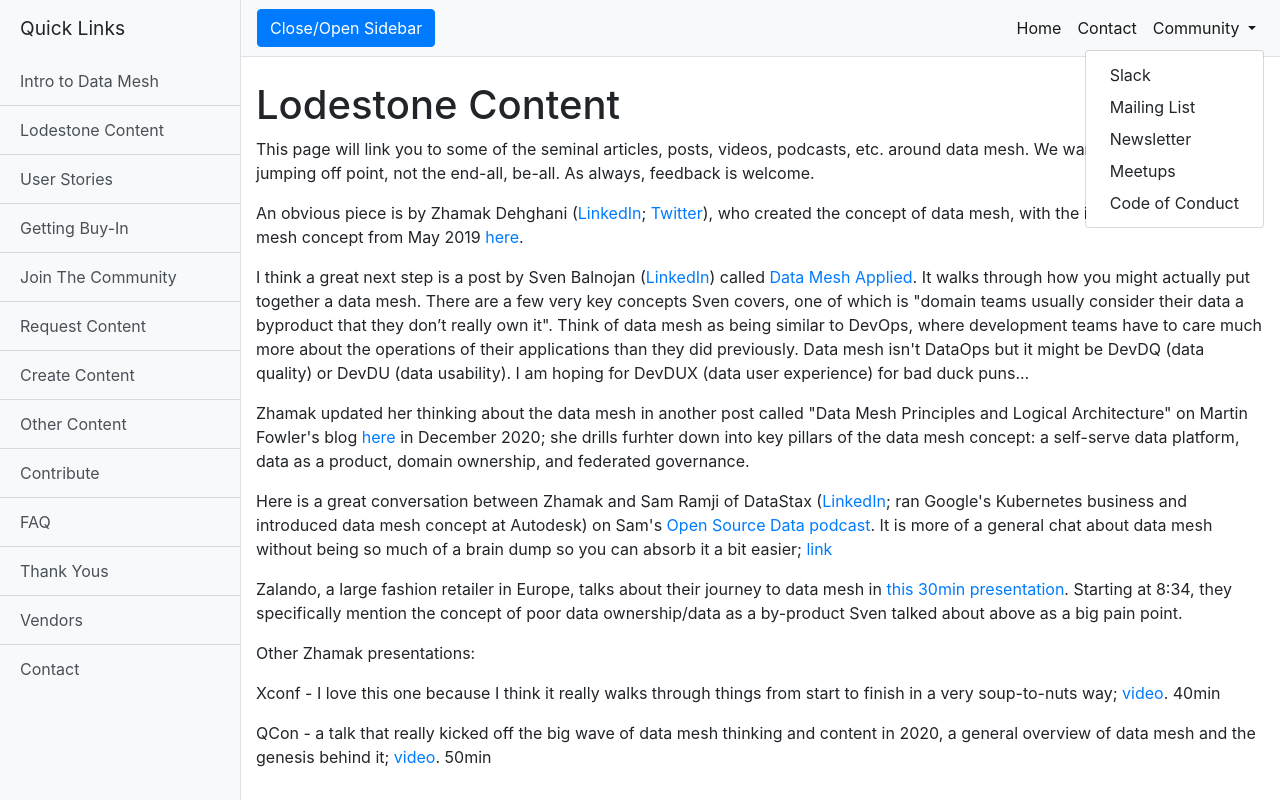
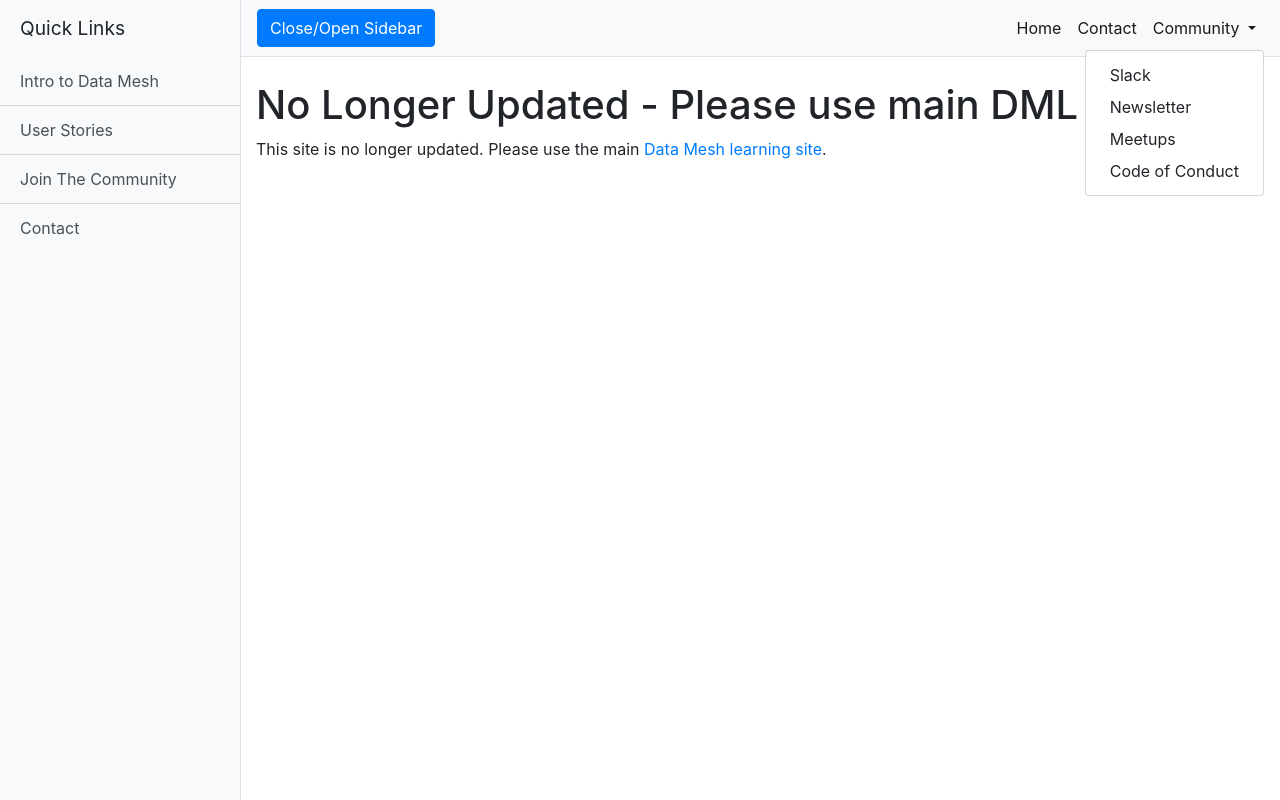
Before and after one commit to datameshlearning/lodestone-content, a website: page index.html in a window 1280 px wide. Both pictures are taken after a click on the button "Community". Drawn offline with Linux system fonts and the light colour scheme.

Commit message:
Update index.html

```diff
--- a/index.html
+++ b/index.html
@@ -8,7 +8,7 @@
   <meta name="description" content="">
   <meta name="author" content="">
 
-  <title>Key Content - Data Mesh Learning</title>
+  <title>Create Data Mesh Content - Data Mesh Learning</title>
 
   <!-- Bootstrap core CSS -->
   <link href="vendor/bootstrap/css/bootstrap.min.css" rel="stylesheet">
@@ -26,19 +26,10 @@
     <div class="bg-light border-right" id="sidebar-wrapper">
       <div class="sidebar-heading">Quick Links</div>
       <div class="list-group list-group-flush">
-        <a href="https://datameshlearning.github.io/intro-to-data-mesh/" class="list-group-item list-group-item-action bg-light">Intro to Data Mesh</a>
-        <a href="https://datameshlearning.github.io/lodestone-content/" class="list-group-item list-group-item-action bg-light">Lodestone Content</a>
-        <a href="https://datameshlearning.github.io/user-stories/" class="list-group-item list-group-item-action bg-light">User Stories</a>
-        <a href="https://datameshlearning.github.io/getting-buy-in/" class="list-group-item list-group-item-action bg-light">Getting Buy-In</a>
-        <a href="https://datameshlearning.github.io/join-the-community/" class="list-group-item list-group-item-action bg-light">Join The Community</a>
-        <a href="https://datameshlearning.github.io/request-content/" class="list-group-item list-group-item-action bg-light">Request Content</a>
-        <a href="https://datameshlearning.github.io/create-content/" class="list-group-item list-group-item-action bg-light">Create Content</a>
-        <a href="https://datameshlearning.github.io/other-content/" class="list-group-item list-group-item-action bg-light">Other Content</a>
-        <a href="https://datameshlearning.github.io/contribute/" class="list-group-item list-group-item-action bg-light">Contribute</a>
-        <a href="https://datameshlearning.github.io/faq/" class="list-group-item list-group-item-action bg-light">FAQ</a>
-        <a href="https://datameshlearning.github.io/thank-yous/" class="list-group-item list-group-item-action bg-light">Thank Yous</a>
-        <a href="https://datameshlearning.github.io/vendors/" class="list-group-item list-group-item-action bg-light">Vendors</a>
-        <a href="https://datameshlearning.github.io/contact/" class="list-group-item list-group-item-action bg-light">Contact</a>
+        <a href="https://datameshlearning.com/intro-to-data-mesh/" class="list-group-item list-group-item-action bg-light">Intro to Data Mesh</a>
+        <a href="https://datameshlearning.com/user-stories/" class="list-group-item list-group-item-action bg-light">User Stories</a>
+        <a href="https://datameshlearning.com/community/" class="list-group-item list-group-item-action bg-light">Join The Community</a>
+        <a href="https://datameshlearning.com/about-and-contact-us/" class="list-group-item list-group-item-action bg-light">Contact</a>
       </div>
     </div>
     <!-- /#sidebar-wrapper -->
@@ -59,7 +50,7 @@
               <a class="nav-link" href="https://datameshlearning.github.io/">Home <span class="sr-only">(current)</span></a>
             </li>
             <li class="nav-item active">
-              <a class="nav-link" href="https://datameshlearning.github.io/contact/">Contact</a>
+              <a class="nav-link" href="https://datameshlearning.com/about-and-contact-us/">Contact</a>
             </li>
             <li class="nav-item dropdown active">
               <a class="nav-link dropdown-toggle" href="#" id="navbarDropdown" role="button" data-toggle="dropdown" aria-haspopup="true" aria-expanded="false">
@@ -67,10 +58,9 @@
               </a>
               <div class="dropdown-menu dropdown-menu-right" aria-labelledby="navbarDropdown">
                 <a class="dropdown-item" href="https://launchpass.com/data-mesh-learning">Slack</a>
-                <a class="dropdown-item" href="https://datameshlearning.github.io/mailing-list/">Mailing List</a>
-                <a class="dropdown-item" href="https://datameshlearning.github.io/newsletter/">Newsletter</a>
-                <a class="dropdown-item" href="https://datameshlearning.github.io/meetups/">Meetups</a>
-                <a class="dropdown-item" href="https://datameshlearning.github.io/code-of-conduct/">Code of Conduct</a>
+                <a class="dropdown-item" href="https://datameshlearning.substack.com/">Newsletter</a>
+                <a class="dropdown-item" href="https://www.meetup.com/data-mesh-learning-meetup-global/">Meetups</a>
+                <a class="dropdown-item" href="https://datameshlearning.com/code-of-conduct/">Code of Conduct</a>
              </div>
             </li>
           </ul>
@@ -78,20 +68,8 @@
       </nav>
 
       <div class="container-fluid">
-        <h1 class="mt-4">Lodestone Content</h1>
-        <p>This page will link you to some of the seminal articles, posts, videos, podcasts, etc. around data mesh. We want this to serve as a jumping off point, not the end-all, be-all. As always, feedback is welcome.</p>
-        <p>An obvious piece is by Zhamak Dehghani (<a href="https://www.linkedin.com/in/zhamak-dehghani/">LinkedIn</a>; <a href="https://twitter.com/zhamakd">Twitter</a>), who created the concept of data mesh, with the introduction of the data mesh concept from May 2019 <a href="https://martinfowler.com/articles/data-monolith-to-mesh.html">here</a>.</p>
-        <p>I think a great next step is a post by Sven Balnojan (<a href="https://www.linkedin.com/in/dr-sven-balnojan-a55b4072/">LinkedIn</a>) called <a href="https://towardsdatascience.com/data-mesh-applied-21bed87876f2">Data Mesh Applied</a>. It walks through how you might actually put together a data mesh. There are a few very key concepts Sven covers, one of which is "domain teams usually consider their data a byproduct that they don’t really own it". Think of data mesh as being similar to DevOps, where development teams have to care much more about the operations of their applications than they did previously. Data mesh isn't DataOps but it might be DevDQ (data quality) or DevDU (data usability). I am hoping for DevDUX (data user experience) for bad duck puns...</p>
-        <p>Zhamak updated her thinking about the data mesh in another post called "Data Mesh Principles and Logical Architecture" on Martin Fowler's blog <a href="https://martinfowler.com/articles/data-mesh-principles.html">here</a> in December 2020; she drills furhter down into key pillars of the data mesh concept: a self-serve data platform, data as a product, domain ownership, and federated governance.</p>
-        <p>Here is a great conversation between Zhamak and Sam Ramji of DataStax (<a href="https://www.linkedin.com/in/sramji/">LinkedIn</a>; ran Google's Kubernetes business and introduced data mesh concept at Autodesk) on Sam's <a href="https://www.datastax.com/resources/podcast/open-source-data">Open Source Data podcast</a>. It is more of a general chat about data mesh without being so much of a brain dump so you can absorb it a bit easier; <a href="https://www.datastax.com/resources/podcast/data-meshes">link</a></p>
-        <p>Zalando, a large fashion retailer in Europe, talks about their journey to data mesh in <a href="https://www.youtube.com/watch?v=eiUhV56uVUc">this 30min presentation</a>. Starting at 8:34, they specifically mention the concept of poor data ownership/data as a by-product Sven talked about above as a big pain point.</p>
-        <p></p>
-        <p>Other Zhamak presentations:</p>
-        <p>Xconf - I love this one because I think it really walks through things from start to finish in a very soup-to-nuts way; <a href="https://www.youtube.com/watch?v=L_-fHo0ZkAo">video</a>. 40min</p>
-        <p>QCon - a talk that really kicked off the big wave of data mesh thinking and content in 2020, a general overview of data mesh and the genesis behind it; <a href="https://www.youtube.com/watch?v=52MCFe4v0UU">video</a>. 50min</p>
-        <p></p>
-        <p></p>
-        <p></p>
+        <h1 class="mt-4">No Longer Updated - Please use main DML site</h1>
+        <p>This site is no longer updated. Please use the main <a href="https://datameshlearning.com/">Data Mesh learning site</a>.</p>
       </div>
     </div>
     <!-- /#page-content-wrapper -->
```
